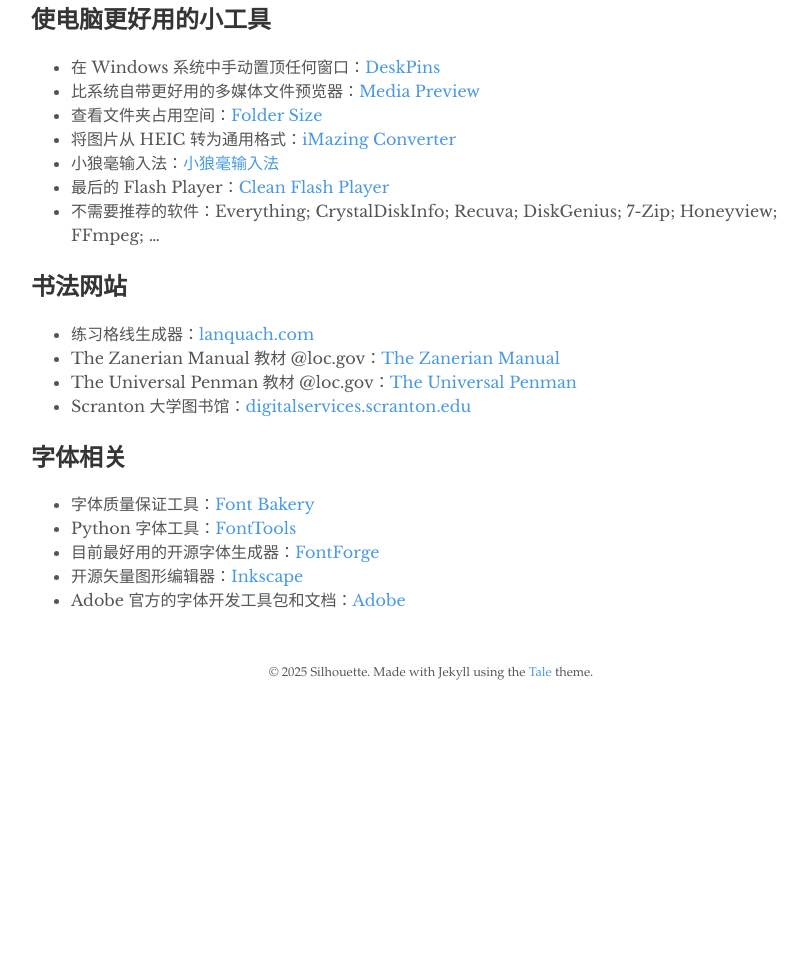
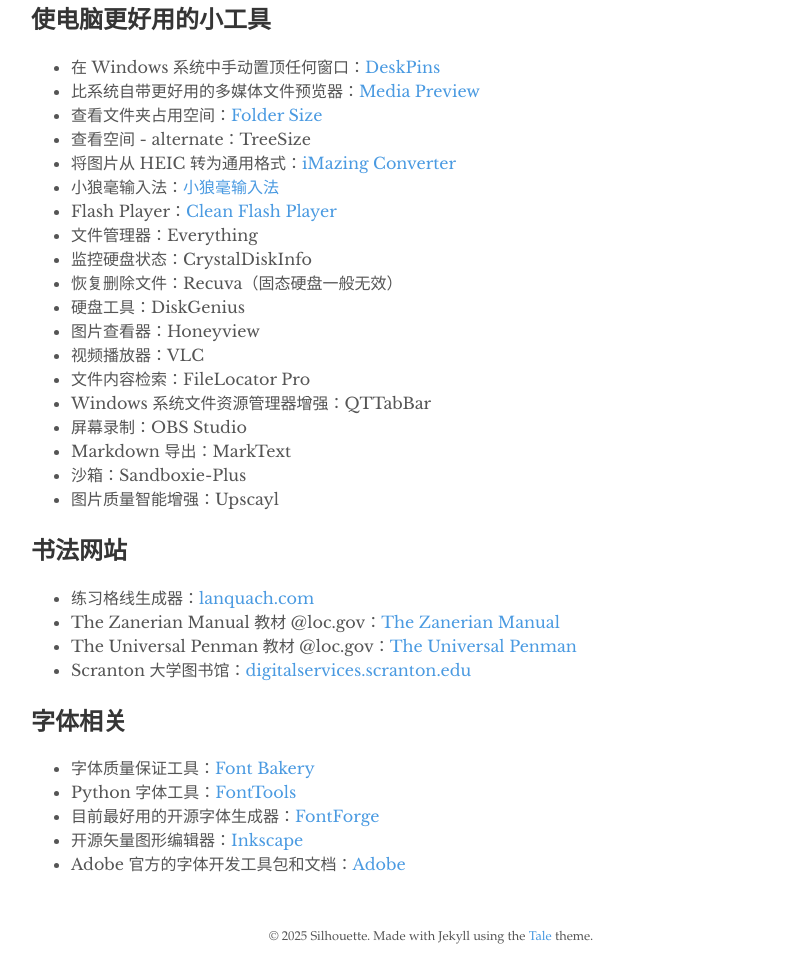
Before and after one commit to sil-z/sil-z.github.io, a Jekyll site: the page built from _pages/other.md, in a window 1280 px wide. Shown: the part 639-1619 px from the top of the page, without its empty margins (209-1017 px from the left). Built offline with Jekyll 4.4.1, drawn with Linux system fonts in a browser that asks for light colours; some web fonts are replaced; before the commit the page ends 1355 px from its top, so only the background shows below that.

Commit message:
Update other.md

```diff
--- a/_pages/other.md
+++ b/_pages/other.md
@@ -21,10 +21,22 @@
 - 在 Windows 系统中手动置顶任何窗口：[DeskPins](https://github.com/thewhitegrizzli/DeskPins)
 - 比系统自带更好用的多媒体文件预览器：[Media Preview](https://www.babelsoft.net/products/mediapreview.htm)
 - 查看文件夹占用空间：[Folder Size](https://www.folder-size.com/)
+- 查看空间 - alternate：TreeSize
 - 将图片从 HEIC 转为通用格式：[iMazing Converter](https://imazing.com/converter)
 - 小狼毫输入法：[小狼毫输入法](https://github.com/rime/weasel)
-- 最后的 Flash Player：[Clean Flash Player](https://github.com/TCOTC/CleanFlash_Installer)
-- 不需要推荐的软件：Everything; CrystalDiskInfo; Recuva; DiskGenius; 7-Zip; Honeyview; FFmpeg; ...
+- Flash Player：[Clean Flash Player](https://github.com/TCOTC/CleanFlash_Installer)
+- 文件管理器：Everything
+- 监控硬盘状态：CrystalDiskInfo
+- 恢复删除文件：Recuva（固态硬盘一般无效）
+- 硬盘工具：DiskGenius
+- 图片查看器：Honeyview
+- 视频播放器：VLC
+- 文件内容检索：FileLocator Pro
+- Windows 系统文件资源管理器增强：QTTabBar
+- 屏幕录制：OBS Studio
+- Markdown 导出：MarkText
+- 沙箱：Sandboxie-Plus
+- 图片质量智能增强：Upscayl
 
 ## 书法网站
 
```
